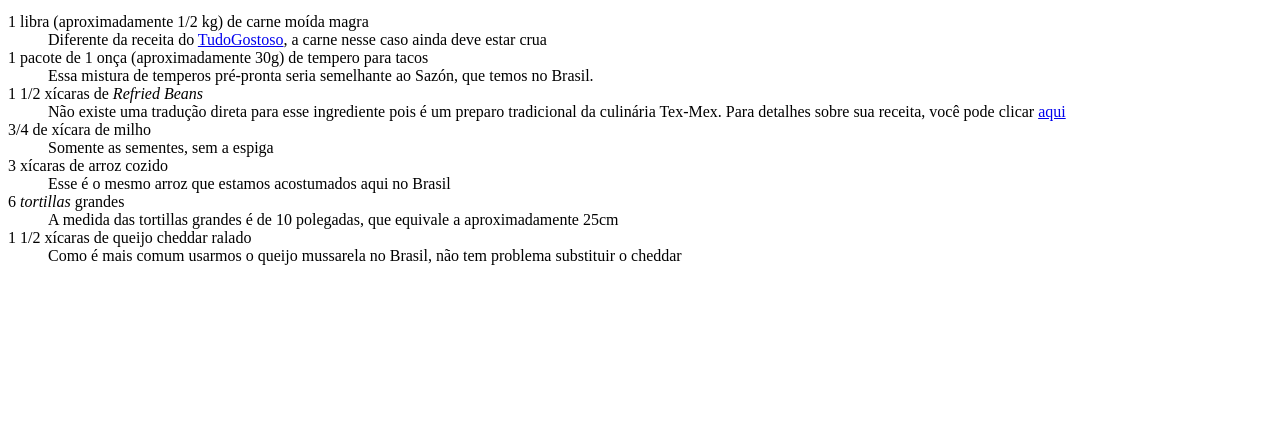
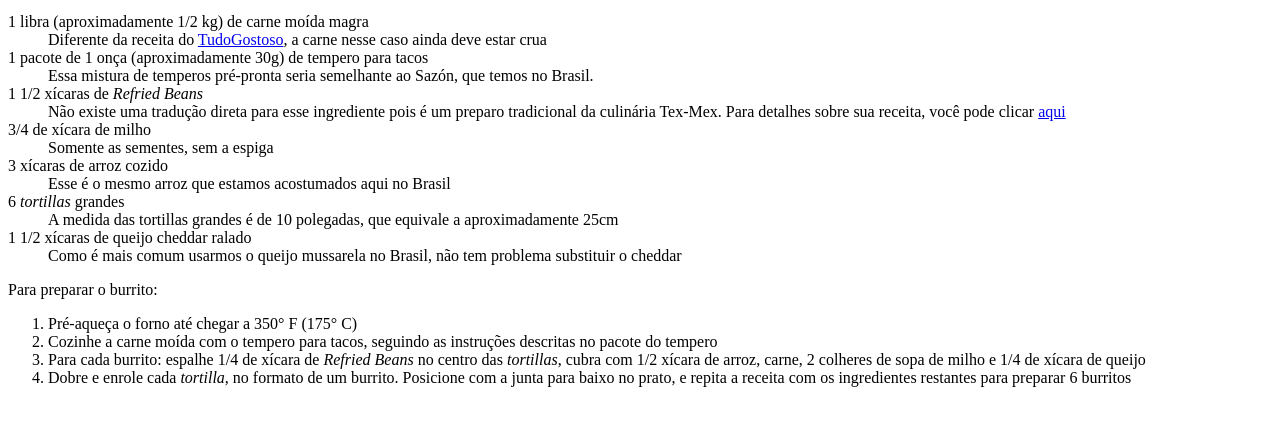
Before and after one commit to ufjf-dcc121/dcc121-2021-1er-atv3-FelipeTerrana, a plain HTML site: page receita-the-seasoned-mom.html in a window 1280 px wide. Shown: the part 101-526 px from the top of the page. Drawn offline with Linux system fonts and the light colour scheme.

Commit message:
Enumerar passos da segunda receita

```diff
--- a/receita-the-seasoned-mom.html
+++ b/receita-the-seasoned-mom.html
@@ -74,9 +74,31 @@
             </div>
         </dl>
 
-        <!-- <ol>
+        <p>
+            Para preparar o burrito:
+        </p>
+
+        <ol>
             <li>
+                Pré-aqueça o forno até chegar a 350° F (175° C)
             </li>
-        </ol> -->
+
+            <li>
+                Cozinhe a carne moída com o tempero para tacos, seguindo as
+                instruções descritas no pacote do tempero
+            </li>
+
+            <li>
+                Para cada burrito: espalhe 1/4 de xícara de <i>Refried Beans</i>
+                no centro das <i>tortillas</i>, cubra com 1/2 xícara de arroz,
+                carne, 2 colheres de sopa de milho e 1/4 de xícara de queijo
+            </li>
+
+            <li>
+                Dobre e enrole cada <i>tortilla</i>, no formato de um burrito.
+                Posicione com a junta para baixo no prato, e repita a receita
+                com os ingredientes restantes para preparar 6 burritos
+            </li>
+        </ol>
     </body>
 </html>
```
